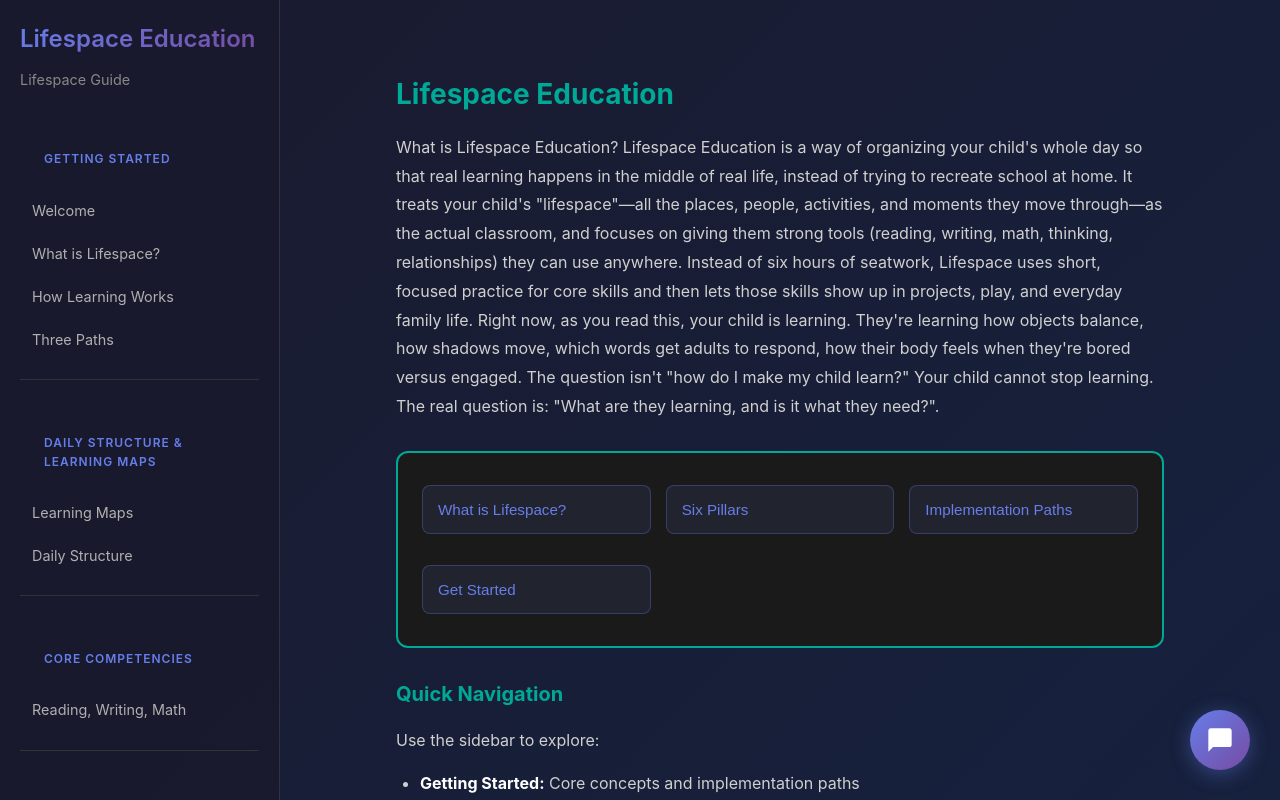
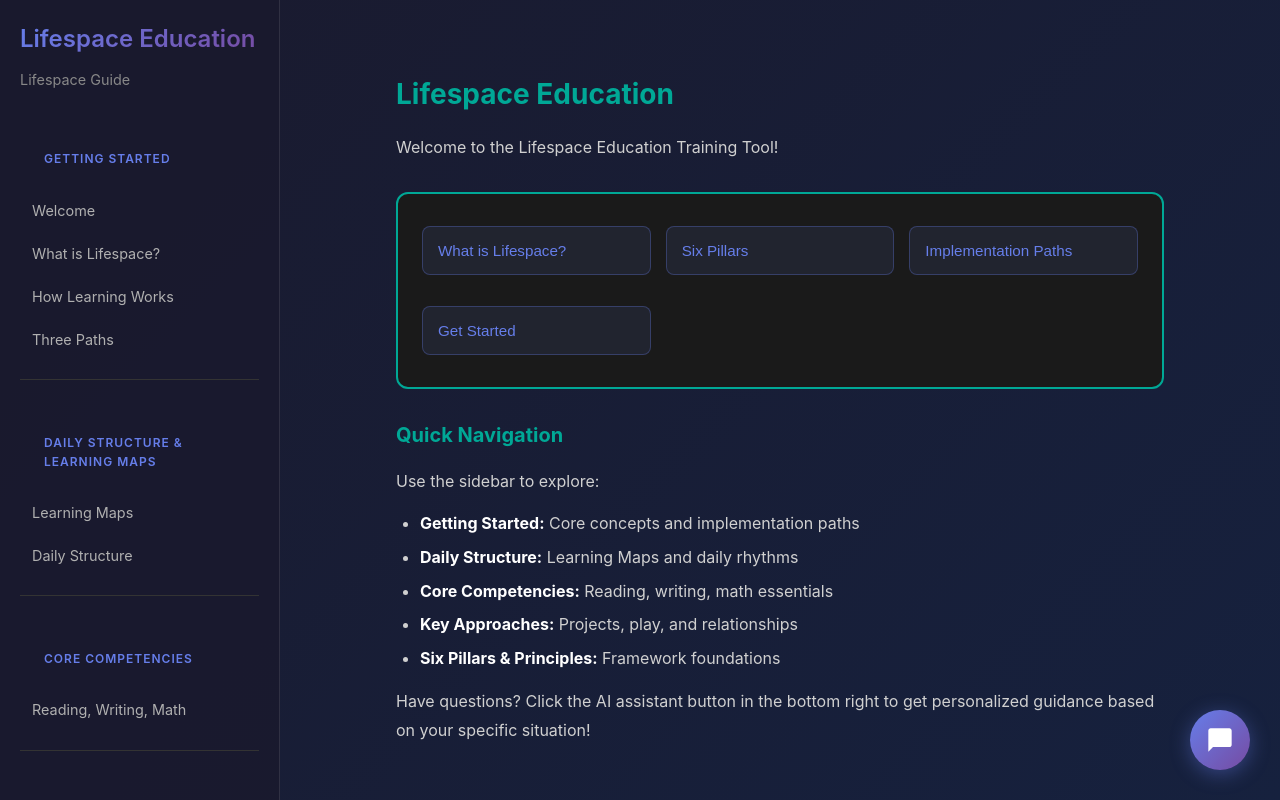
Before and after one commit to LifespaceEdu/Lifespace-Framework-Training-with-AI, a Next.js app: page / in a window 1280 px wide. Built offline with nearby package versions, Linux system fonts and the light colour scheme.

Commit message:
Update page.js

```diff
--- a/app/page.js
+++ b/app/page.js
@@ -502,13 +502,7 @@ export default function Home() {
         {/* Welcome Section */}
         <div className={`content-section ${activeSection === "welcome" ? "active" : ""}`}>
             <h2>Lifespace Education</h2>
-            <p>What is Lifespace Education?
-
-Lifespace Education is a way of organizing your child's whole day so that real learning happens in the middle of real life, instead of trying to recreate school at home. It treats your child's "lifespace"—all the places, people, activities, and moments they move through—as the actual classroom, and focuses on giving them strong tools (reading, writing, math, thinking, relationships) they can use anywhere.
-
-Instead of six hours of seatwork, Lifespace uses short, focused practice for core skills and then lets those skills show up in projects, play, and everyday family life.
-
-Right now, as you read this, your child is learning. They're learning how objects balance, how shadows move, which words get adults to respond, how their body feels when they're bored versus engaged. The question isn't "how do I make my child learn?" Your child cannot stop learning. The real question is: "What are they learning, and is it what they need?".</p>
+            <p>Welcome to the Lifespace Education Training Tool!</p>
 
             <div className="quick-start">
               <button className="quick-start-btn" onClick={() => navigateToSection("what-is-lifespace")}>What is Lifespace?</button>
```
